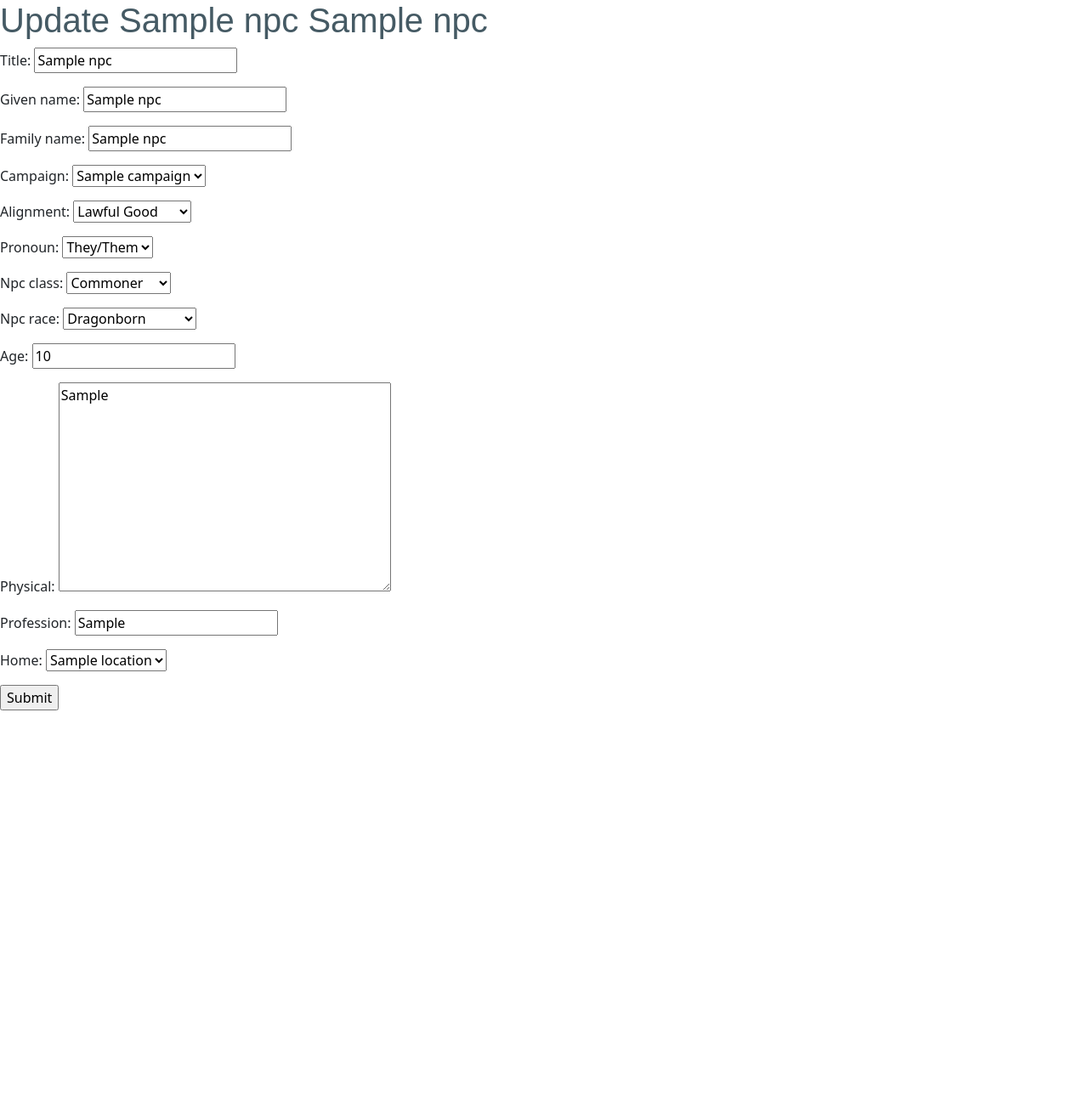
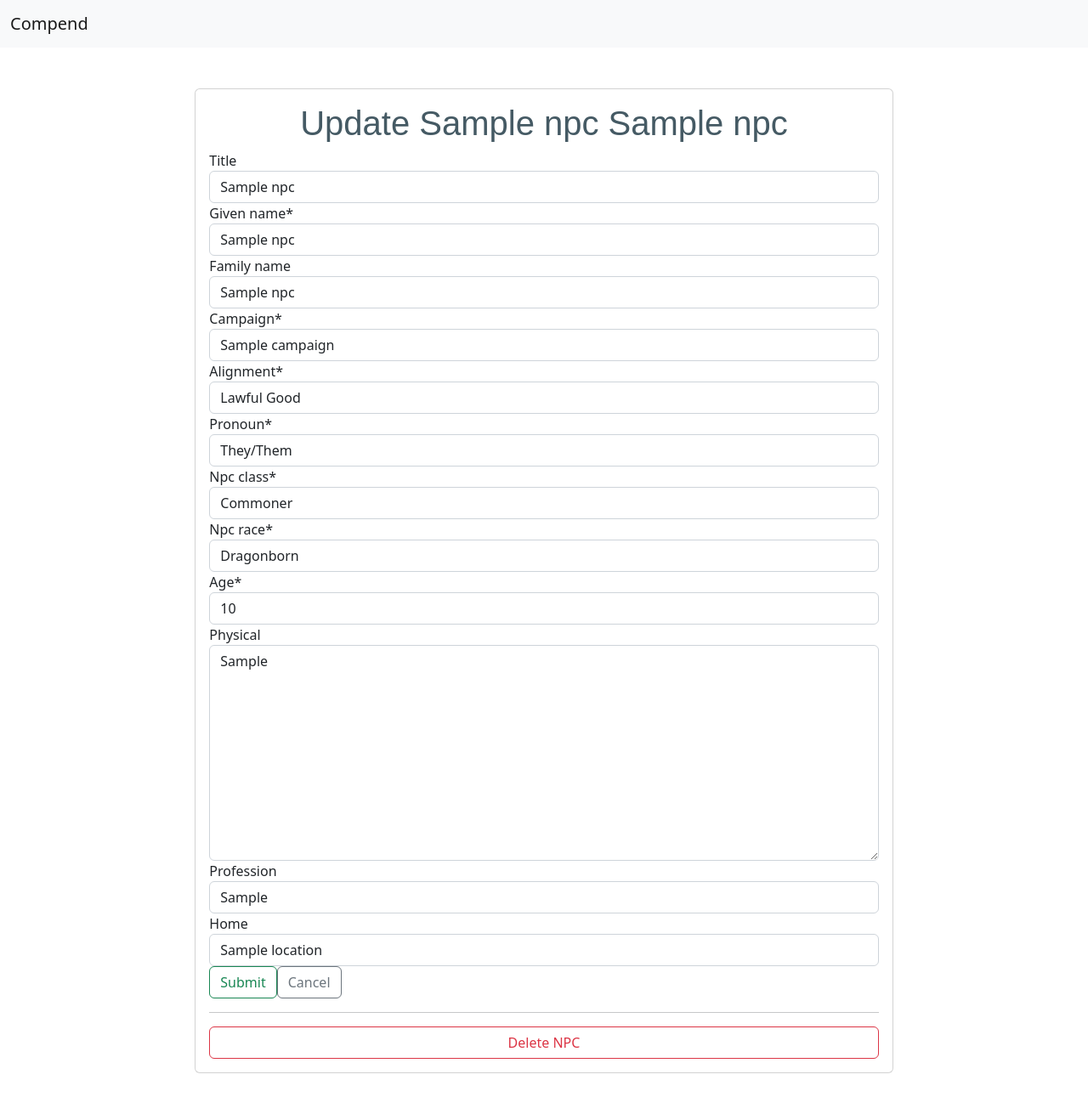
Before and after one commit to sammark1/Compend, a Django app: page /npc/1/update in a window 1280 px wide. Shown: the whole page at 85% size. Before the commit the page ends 836 px from the top, so only its background shows below. Run offline with Django 4.2, Linux system fonts and the light colour scheme; tables that the repository leaves empty hold one stand-in row (values such as "Sample post"); some libraries are stand-ins or nearby versions.

Commit message:
added npc update styling

```diff
--- a/main_app/templates/npc_update.html
+++ b/main_app/templates/npc_update.html
@@ -1,12 +1,24 @@
 {% extends 'base.html' %}
+{% load crispy_forms_tags %}
+
+{% block header %}
+    {% include 'header.html' with campaign=npc.campaign%}
+{% endblock %}
 
 {% block body %}
-<h1>Update {{npc.given_name}} {{npc.family_name}}</h1>
-
-<form action="" method="post">
-  {% csrf_token %}
-  {{form.as_p}}
-  <input type="submit" value="Submit" />
-</form>
-
+<div class="col-md-8 mx-auto p-3 py-md-5">
+  <div class="card p-3">
+    <h1 class="text-center">Update {{npc.given_name}} {{npc.family_name}}</h1>
+    <form action="" method="post">
+    {% csrf_token %}
+    {{form|crispy}}
+    <div class="d-flex justify-content-left">
+      <input class="btn btn-outline-success" type="submit" value="Submit" />
+      <a href="{% url 'NPC_Show' npc.pk%}" class="btn btn-outline-secondary" type="button">Cancel</a>
+    </div>
+    </form>
+    <hr/>
+    <a href="{% url 'NPC_Delete' npc.pk%}" class="btn btn-outline-danger">Delete NPC</a>
+  </div>
+</div>
 {% endblock %}
```
